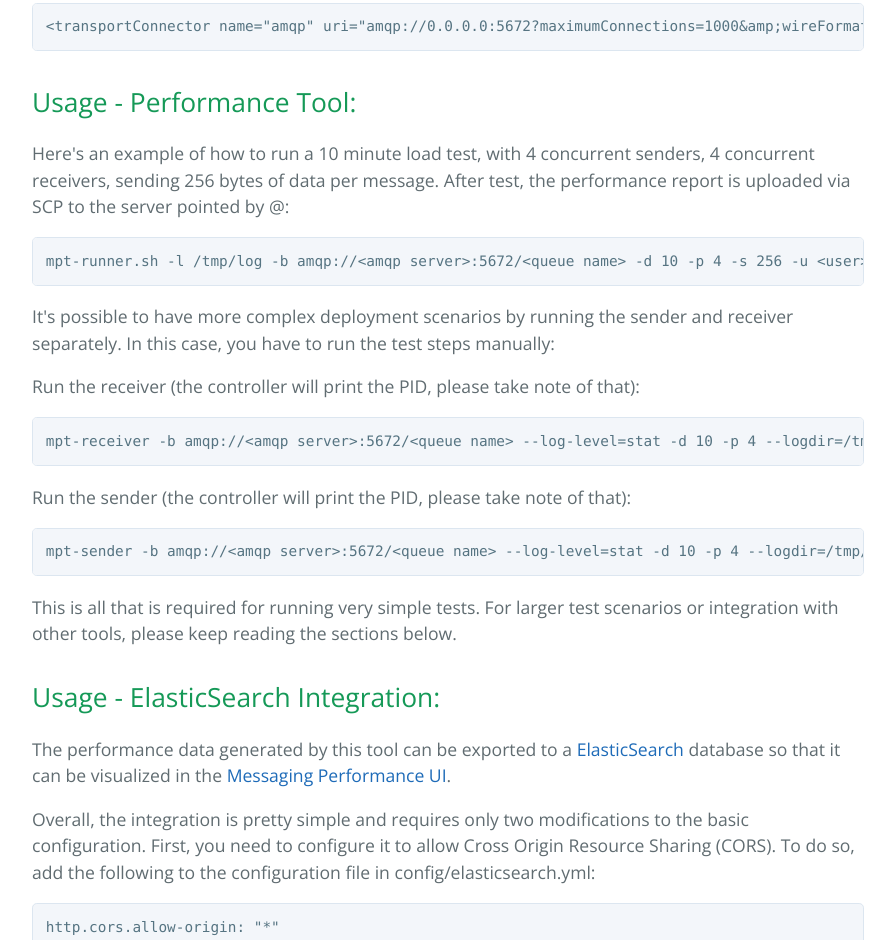
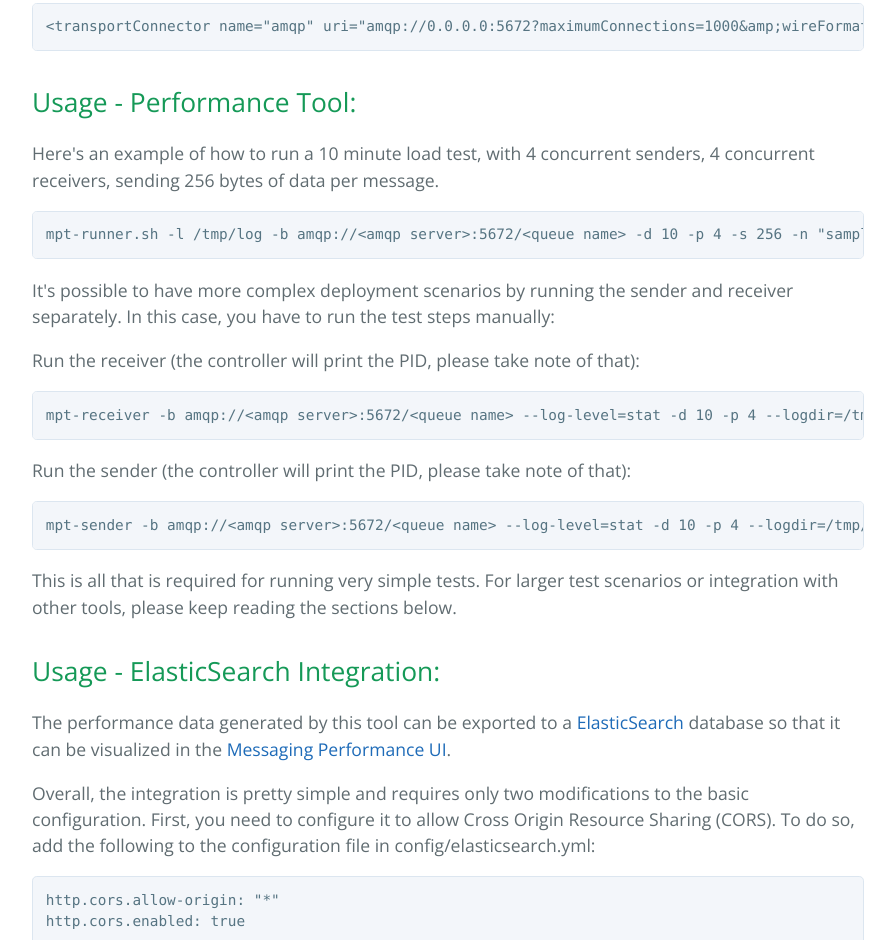
Before and after one commit to maestro-performance/msg-perf-tool, a plain HTML site: page index.html in a window 1280 px wide. Shown: the part 1987-2927 px from the top of the page, without its empty margins (192-1087 px from the left). Drawn offline with nearby package versions, Linux system fonts and the light colour scheme.

```diff
--- a/index.html
+++ b/index.html
@@ -91,10 +91,9 @@ setting:</p>
 <a id="usage---performance-tool" class="anchor" href="#usage---performance-tool" aria-hidden="true"><span aria-hidden="true" class="octicon octicon-link"></span></a>Usage - Performance Tool:</h2>
 
 <p>Here's an example of how to run a 10 minute load test, with 4 concurrent senders,
-4 concurrent receivers, sending 256 bytes of data per message. After test, the
-performance report is uploaded via SCP to the server pointed by @:</p>
+4 concurrent receivers, sending 256 bytes of data per message.</p>
 
-<pre><code>mpt-runner.sh -l /tmp/log -b amqp://&lt;amqp server&gt;:5672/&lt;queue name&gt; -d 10 -p 4 -s 256 -u &lt;user&gt;@&lt;host&gt;:&lt;path&gt; -n "sample test"
+<pre><code>mpt-runner.sh -l /tmp/log -b amqp://&lt;amqp server&gt;:5672/&lt;queue name&gt; -d 10 -p 4 -s 256 -n "sample test"
 </code></pre>
 
 <p>It's possible to have more complex deployment scenarios by running the sender and receiver separately. In this case, you have to
```
Also changed, not shown: params.json (+1 -1 lines).
